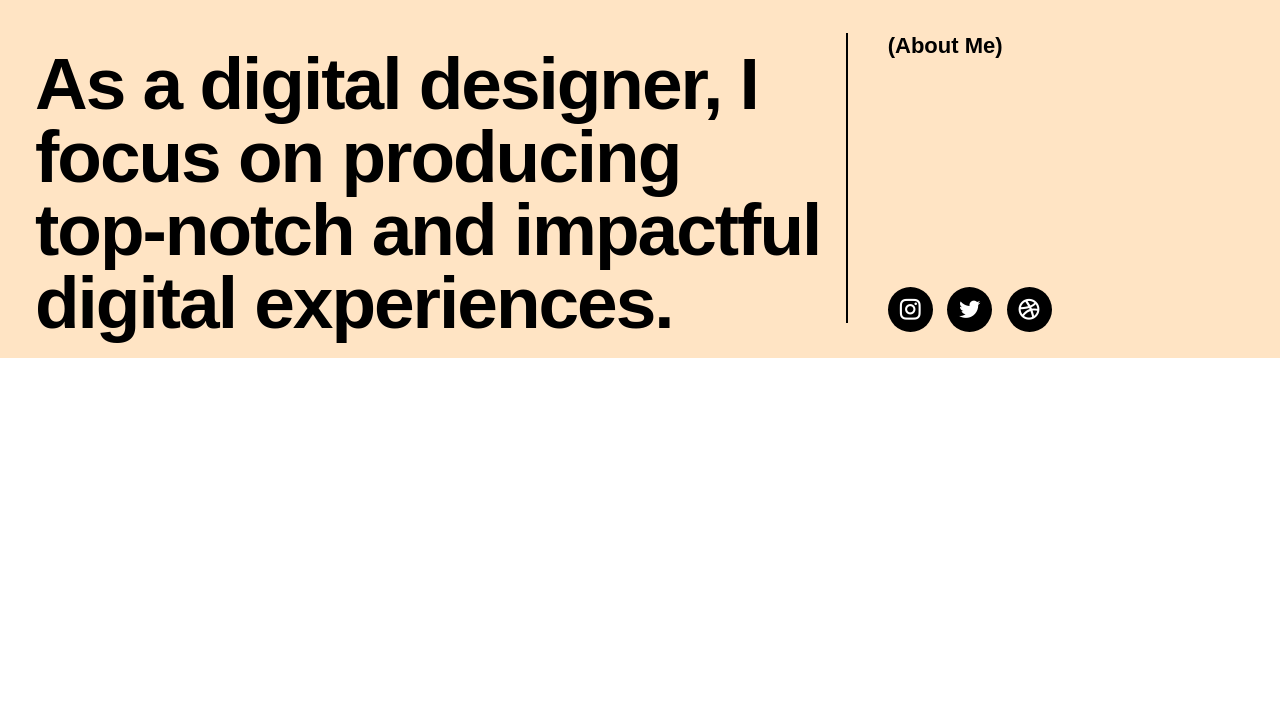
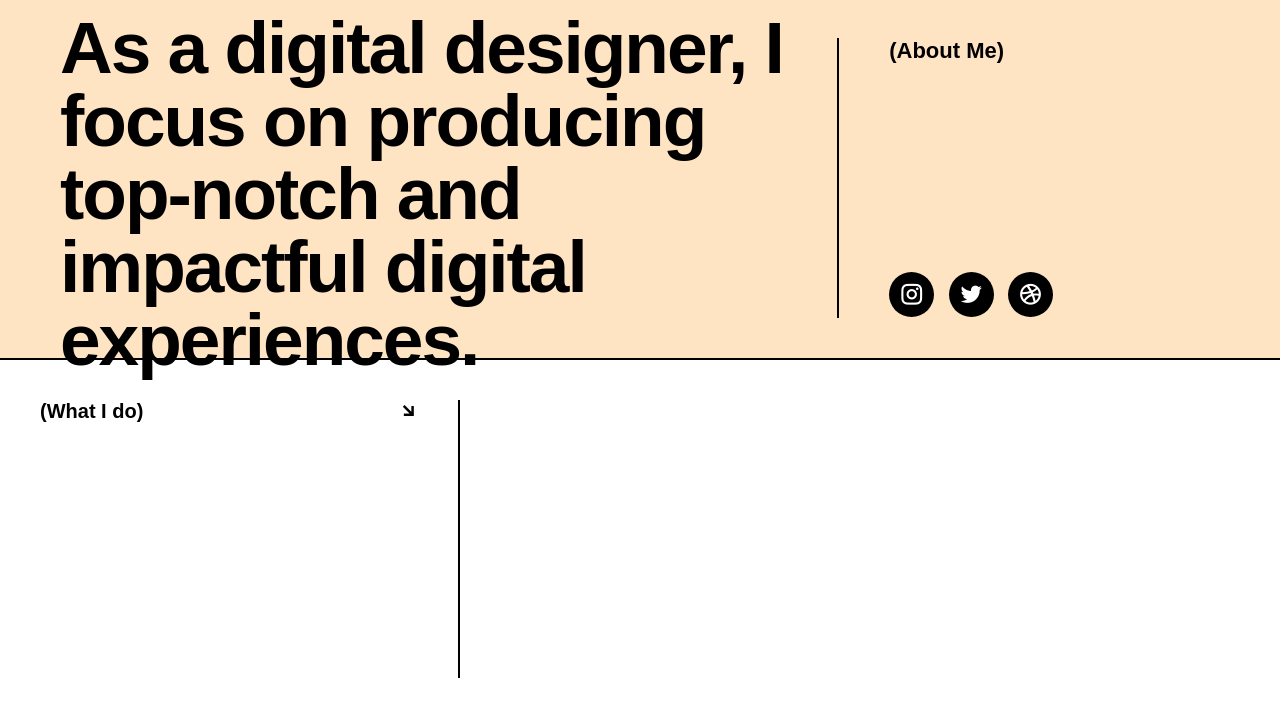
Before and after one commit to sananadimshah/HTML-CSS, a plain HTML site: page Project2/index.html in a window 1280 px wide. Shown: the part 962-1680 px from the top of the page. Before the commit the page ends 1320 px from the top, so only its background shows below. Drawn offline with nearby package versions, Linux system fonts and the light colour scheme.

Commit message:
start 2nd project

```diff
--- a/Project2/index.html
+++ b/Project2/index.html
@@ -44,6 +44,17 @@
       </div>
 
      </div>
+     <div id="work">
+     <div id="work1">
+      <h3>(What I do)</h3>
+      <i class="ri-arrow-right-down-line"></i>
+     </div>
+     <div id="work2">
+
+     </div>
+
+
+     </div>
     </div>
   </body>
 </html>
--- a/Project2/style.css
+++ b/Project2/style.css
@@ -69,7 +69,7 @@ body {
   display: flex;
   align-items: center;
   justify-content: space-between;
-  padding: 35px;
+  padding: 40px 60px;
 }
 
 #about h2 {
@@ -85,7 +85,8 @@ body {
   width: 33%;
   height: 100%;
   border-left: 2px solid black;
-  padding: 0 40px;
+  padding: 0 50px;
+  padding-bottom: 10px;
   display: flex;
   flex-direction: column;
   justify-content: space-between;
@@ -104,3 +105,35 @@ body {
   border-radius: 50px;
   margin-right: 10px;
 }
+
+#work {
+  height: 45%;
+  width: 100%;
+  border-top: 2px solid black;
+  display: flex;
+  padding: 40px 40px;
+}
+
+#work1 {
+  height: 100%;
+  width: 35%;
+  padding-right: 40px;
+  display: flex;
+  justify-content: space-between;
+  border-right: 2px solid black;
+}
+
+#work1 h3 {
+  font-size: 20px;
+  font-weight: 600;
+}
+
+#work1 i {
+  font-size: 20px;
+  font-weight: 600;
+}
+
+#work2 {
+  height: 100%;
+  width: 65%;
+}
```
